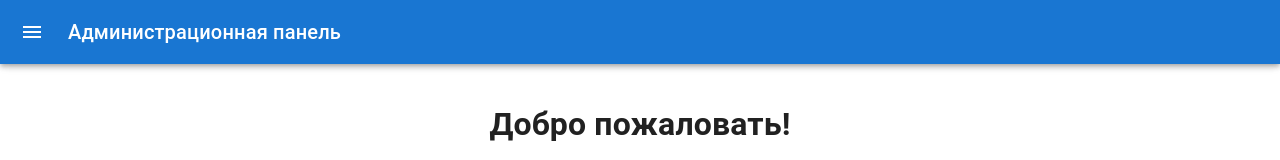
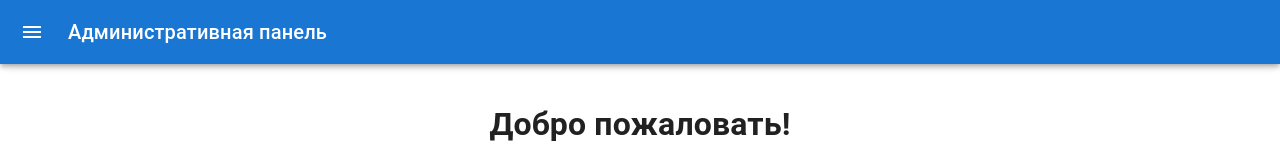
Before and after one commit to MatveyBatishchev/AdminPanel-Hackaton2023, a React (Create React App) app in the folder frontend/hackaton-admin2023/: page / in a window 1280 px wide. Shown: the top 160 px of the page. Built offline with nearby package versions, Linux system fonts and the light colour scheme.

Commit message:
fix: изменено название панели

```diff
--- a/frontend/hackaton-admin2023/src/shared/ui/Navbar/index.js
+++ b/frontend/hackaton-admin2023/src/shared/ui/Navbar/index.js
@@ -139,7 +139,7 @@ export default function PersistentDrawerLeft() {
                         <MenuIcon/>
                     </IconButton>
                     <Typography variant="h6" noWrap component="div">
-                        Администрационная панель
+                        Административная панель
                     </Typography>
                 </Toolbar>
             </AppBar>
```
